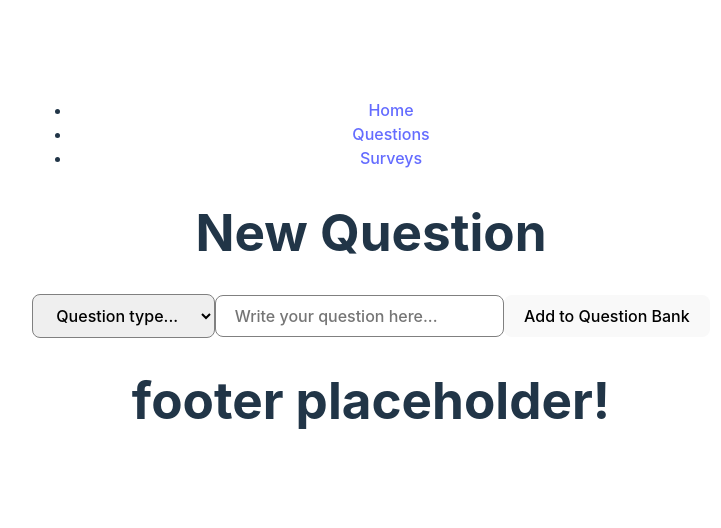
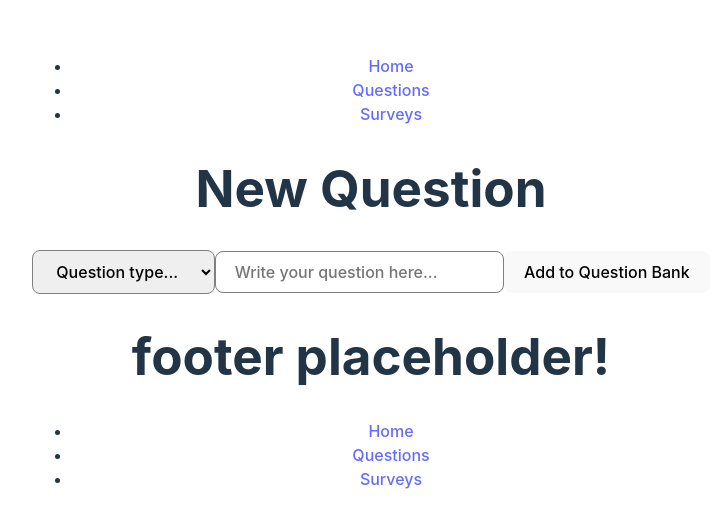
Before and after one commit to DevOspreysUNF/HabiJax-FirstIteration, a React (Vite) app in the folder lss-client-v1/: page /questions in a window 1280 px wide. Shown: the part 128-656 px from the top of the page, without its empty margins (269-990 px from the left). Built offline with nearby package versions, Linux system fonts and the light colour scheme.

Commit message:
decoupled link list from header/footer nav

```diff
--- a/lss-client-v1/src/components/Layout/Footer.tsx
+++ b/lss-client-v1/src/components/Layout/Footer.tsx
@@ -1,9 +1,13 @@
 import react from 'react';
+import NavLinks from './NavLinks';
 
 const Footer = () => {
     return(
         <>
             <h1>footer placeholder!</h1>
+            <ul className="footerClassPlaceholder">
+                <NavLinks />
+            </ul>
         </>
     )
 }
--- /dev/null
+++ b/lss-client-v1/src/components/Layout/NavLinks.tsx
@@ -0,0 +1,13 @@
+import { Link } from "react-router-dom";
+
+const NavLinks = () => {
+    return(
+        <>
+            <li><Link to="/">Home</Link></li>
+            <li><Link to="/questions">Questions</Link></li>
+            <li><Link to="/surveys">Surveys</Link></li>
+        </>
+    )
+}
+
+export default NavLinks;
--- a/lss-client-v1/src/components/Layout/Navbar.tsx
+++ b/lss-client-v1/src/components/Layout/Navbar.tsx
@@ -1,14 +1,13 @@
 import react from 'react';
 import { Link } from "react-router-dom";
+import NavLinks from './NavLinks';
 
 
 const Navbar = () => {
     return(
         <>
-            <ul>
-                <li><Link to="/">Home</Link></li>
-                <li><Link to="/questions">Questions</Link></li>
-                <li><Link to="/surveys">Surveys</Link></li>
+            <ul className="navbarClassPlaceholder">
+                <NavLinks />
             </ul>
         </>
     )
```
